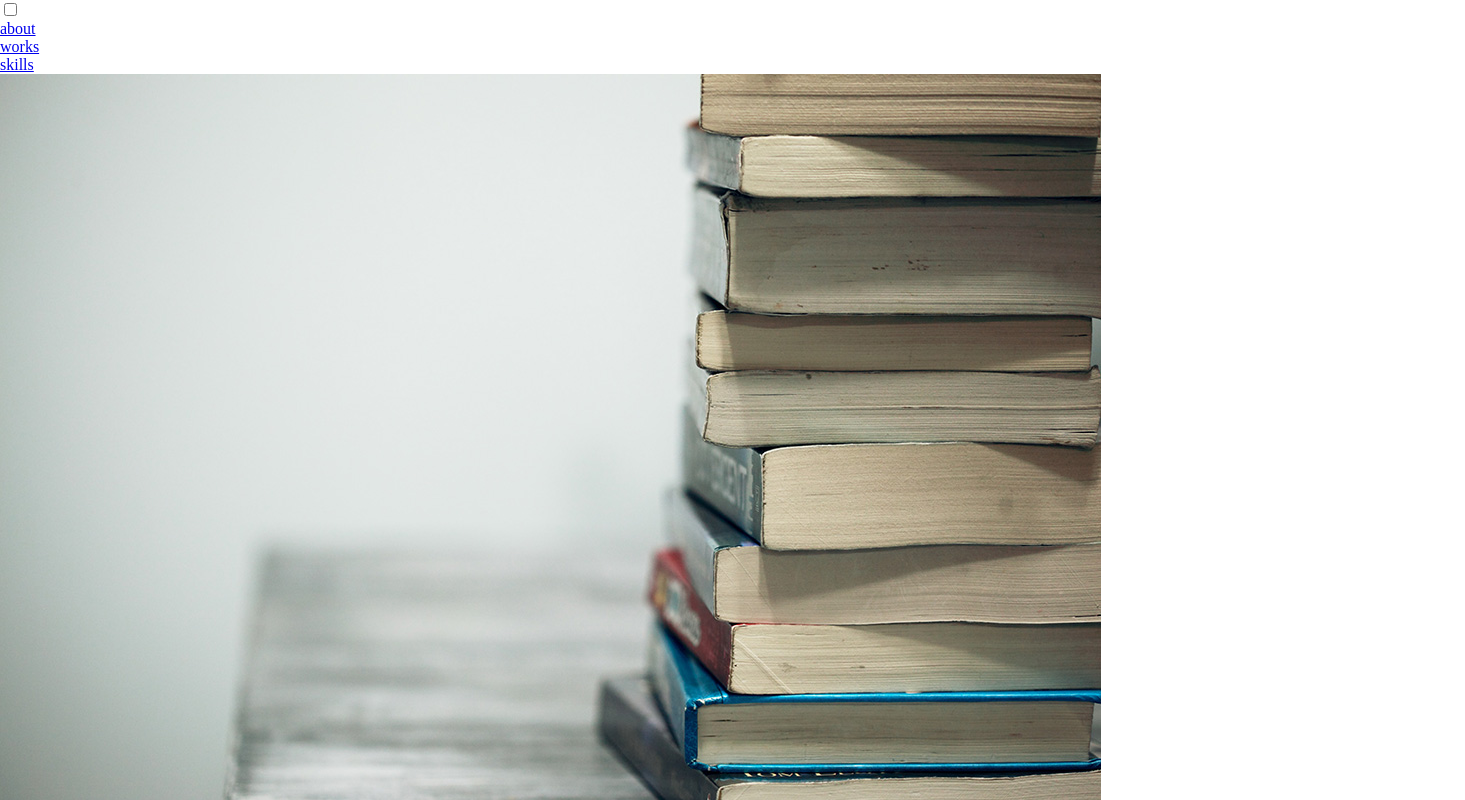
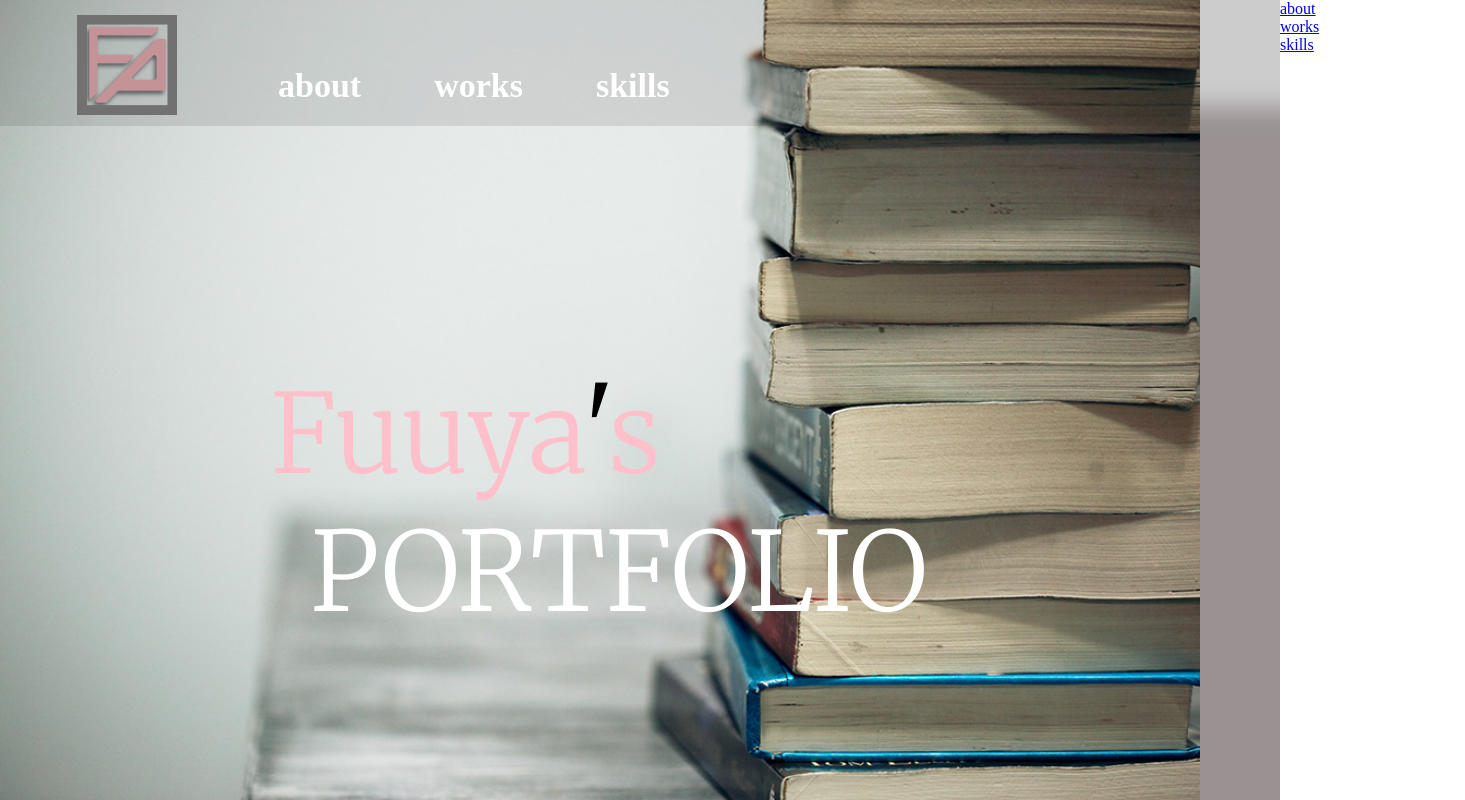
Before and after one commit to shimokoba-fuuya/portfolio, a plain HTML site: page index.html in a window 1280 px wide. Shown: the top 800 px of the page, 1465 px wide, since content can reach past the window. Drawn offline with nearby package versions, Linux system fonts and the light colour scheme.

Commit message:
修理１
修理しました

```diff
--- a/index.html
+++ b/index.html
@@ -10,7 +10,7 @@
     <link rel="preconnect" href="https://fonts.gstatic.com" crossorigin>
     <link href="https://fonts.googleapis.com/css2?family=Merriweather:wght@300&display=swap" rel="stylesheet">
     <link rel="stylesheet" href="destyle.css">
-    <link rel="stylesheet" href="style.css？ver01">
+    <link rel="stylesheet" href="style.css">
     <script src="https://ajax.googleapis.com/ajax/libs/jquery/1.11.2/jquery.min.js"></script>
     <script type="text/javascript" src="https://cdnjs.cloudflare.com/ajax/libs/slick-carousel/1.9.0/slick.min.js"></script>
     <script src="https://kit.fontawesome.com/df6632ff1f.js" crossorigin="anonymous"></script>
@@ -174,7 +174,7 @@
             <small>Fuuya's PORTFOLIO© All Rights Reserved</small>
         </footer>
     </div>
-    <script src="script.js?ver01"></script>
+    <script src="script.js"></script>
 </body>
 
 </html>
```
